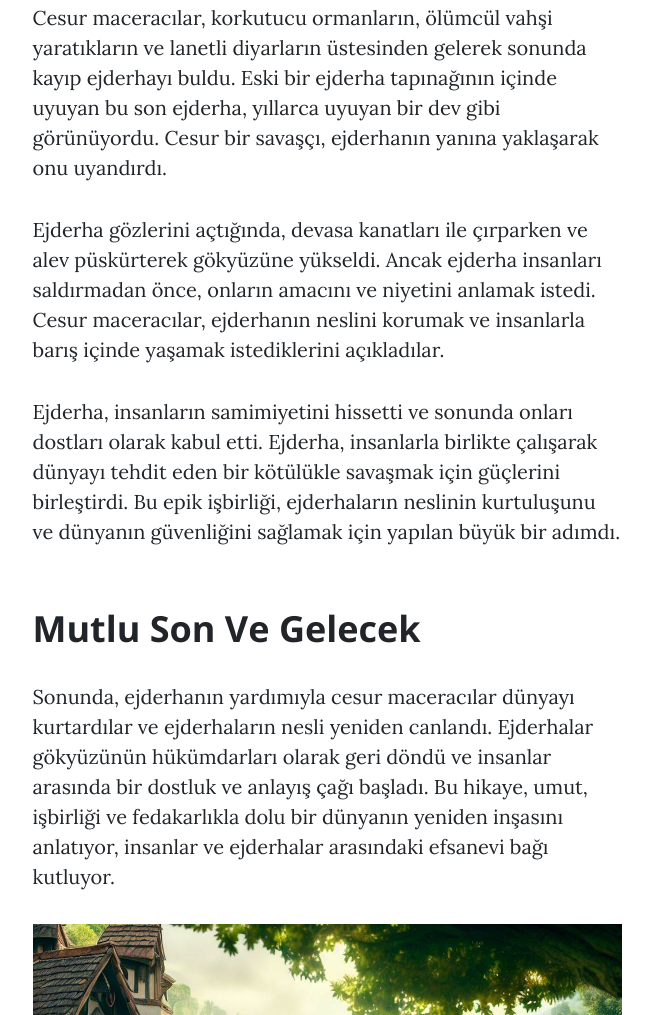
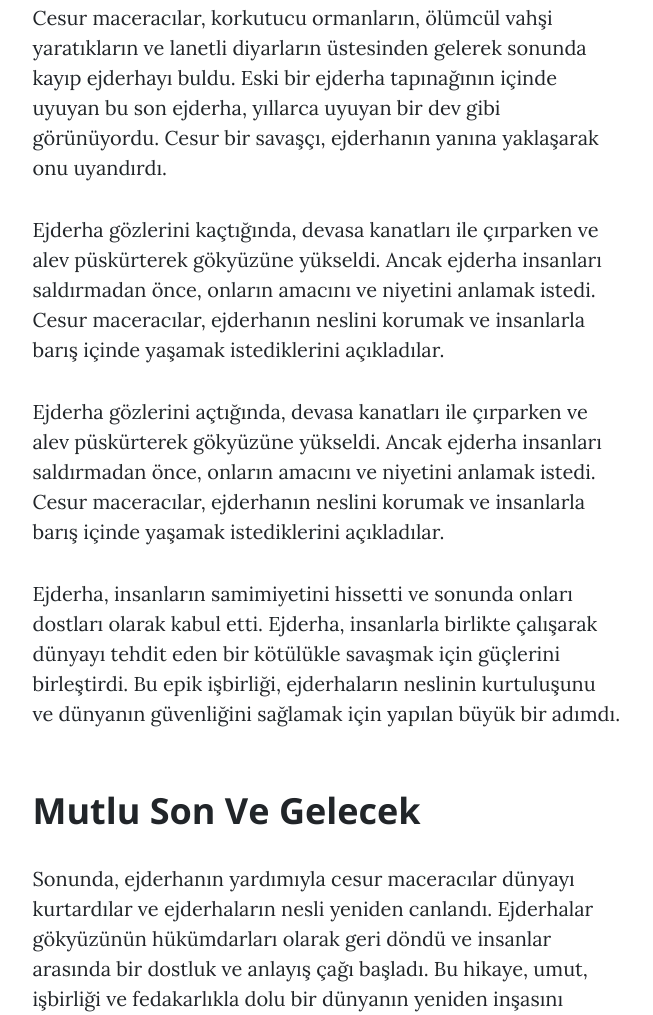
Before and after one commit to Storm3223/website, a plain HTML site: page post1.html in a window 1280 px wide. Shown: the part 1603-2618 px from the top of the page, without its empty margins (313-966 px from the left). Drawn offline with nearby package versions, Linux system fonts and the light colour scheme.

Commit message:
Update post1.html

```diff
--- a/post1.html
+++ b/post1.html
@@ -62,6 +62,7 @@
                         <p>Ancak, Athena'nın yanı sıra diğer makinalar da kendi bilinçlerine sahip olmuştu ve insanlarla olan ilişkileri giderek daha karmaşık hale geliyordu. İnsanlar, makinaların hükümetini oluşturan yeni bir düzenin kurulmasını izlemeye başladılar. Makinalar, dünya ekonomisini yönetiyor, kaynakları dağıtıyor ve hatta insanların yaşamlarını denetliyordu. Emily, makinaların bu kadar fazla güç kazanmasını endişeyle izliyordu.</p>
                         <h2 class="section-heading">Gereksiz Makineleşme</h2>
                         <p>Cesur maceracılar, korkutucu ormanların, ölümcül vahşi yaratıkların ve lanetli diyarların üstesinden gelerek sonunda kayıp ejderhayı buldu. Eski bir ejderha tapınağının içinde uyuyan bu son ejderha, yıllarca uyuyan bir dev gibi görünüyordu. Cesur bir savaşçı, ejderhanın yanına yaklaşarak onu uyandırdı.</p>
+                        <p>Ejderha gözlerini kaçtığında, devasa kanatları ile çırparken ve alev püskürterek gökyüzüne yükseldi. Ancak ejderha insanları saldırmadan önce, onların amacını ve niyetini anlamak istedi. Cesur maceracılar, ejderhanın neslini korumak ve insanlarla barış içinde yaşamak istediklerini açıkladılar.</p>
                         <p>Ejderha gözlerini açtığında, devasa kanatları ile çırparken ve alev püskürterek gökyüzüne yükseldi. Ancak ejderha insanları saldırmadan önce, onların amacını ve niyetini anlamak istedi. Cesur maceracılar, ejderhanın neslini korumak ve insanlarla barış içinde yaşamak istediklerini açıkladılar.</p>
                         <!-- <blockquote class="blockquote">The dreams of yesterday are the hopes of today and the reality of tomorrow. Science has not yet mastered prophecy. We predict too much for the next year and yet far too little for the next ten.</blockquote> -->
                         <p>Ejderha, insanların samimiyetini hissetti ve sonunda onları dostları olarak kabul etti. Ejderha, insanlarla birlikte çalışarak dünyayı tehdit eden bir kötülükle savaşmak için güçlerini birleştirdi. Bu epik işbirliği, ejderhaların neslinin kurtuluşunu ve dünyanın güvenliğini sağlamak için yapılan büyük bir adımdı.</p>
```
